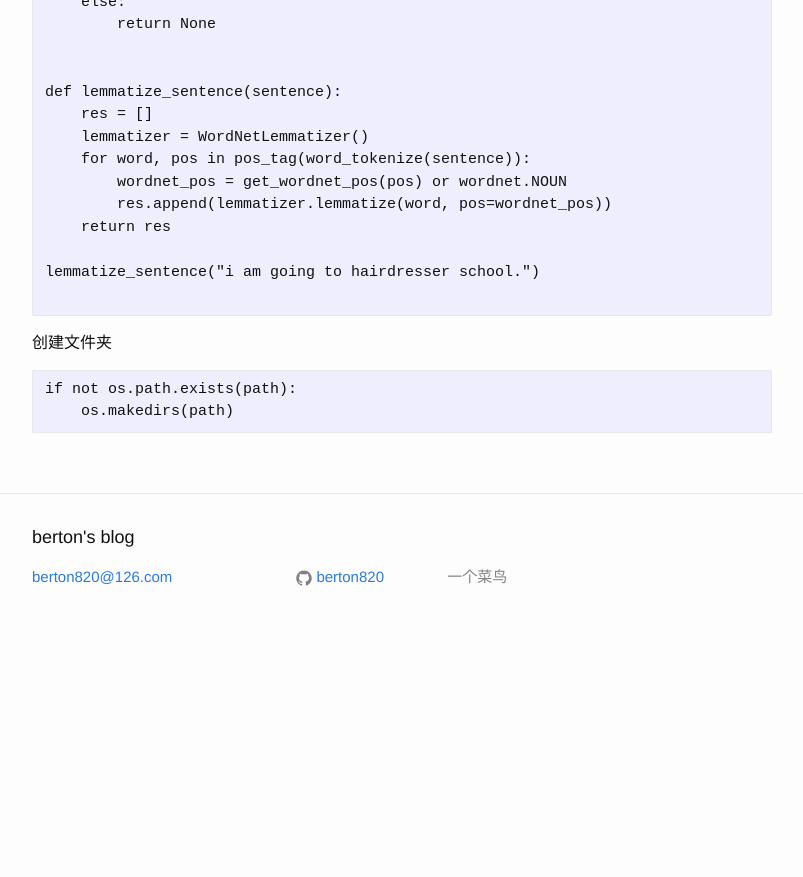
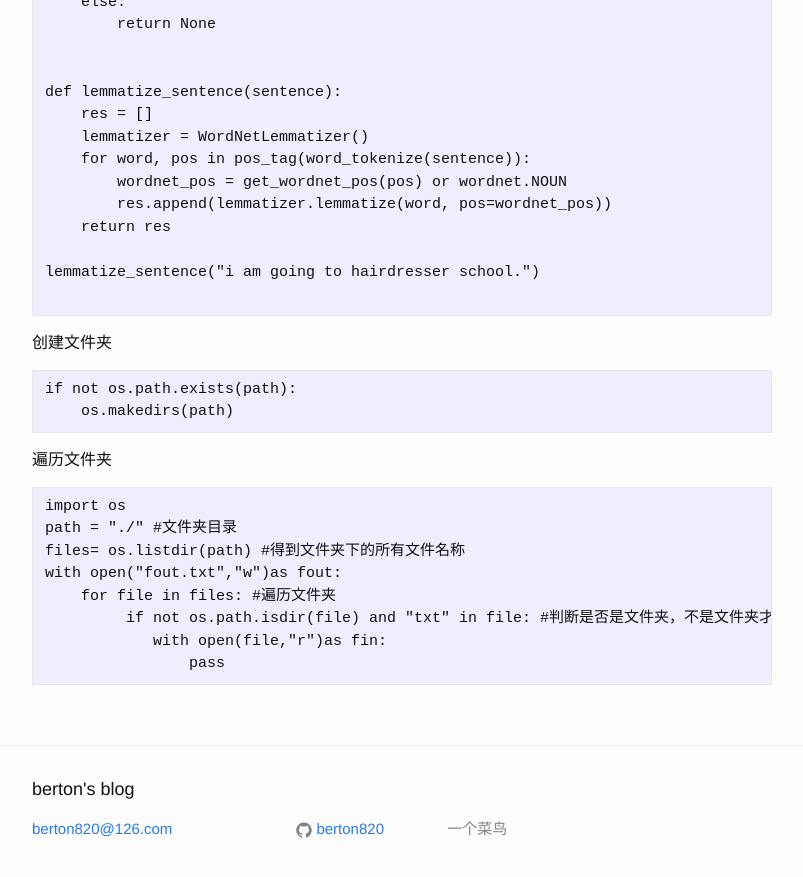
Before and after one commit to berton820/berton820.github.io, a Jekyll site: the page built from _posts/2019-6-30-data_process.markdown, in a window 1280 px wide and 900 px high, scrolled down 2016 px. Shown: the top 877 px of the window, without its empty margins (238-1041 px from the left). Built offline with Jekyll 4.4.1, drawn with Linux system fonts in a browser that asks for light colours; before the commit the page ends 2664 px from its top, so only the background shows below that.

Commit message:
2019年 9月24日 星期二 10时16分20秒 CST

````diff
--- a/_posts/2019-6-30-data_process.markdown
+++ b/_posts/2019-6-30-data_process.markdown
@@ -109,3 +109,15 @@ lemmatize_sentence("i am going to hairdresser school.")
 if not os.path.exists(path):
     os.makedirs(path)
 ```
+
+遍历文件夹
+```
+import os
+path = "./" #文件夹目录
+files= os.listdir(path) #得到文件夹下的所有文件名称
+with open("fout.txt","w")as fout:
+    for file in files: #遍历文件夹
+         if not os.path.isdir(file) and "txt" in file: #判断是否是文件夹，不是文件夹才打开
+            with open(file,"r")as fin:
+                pass
+```
````
